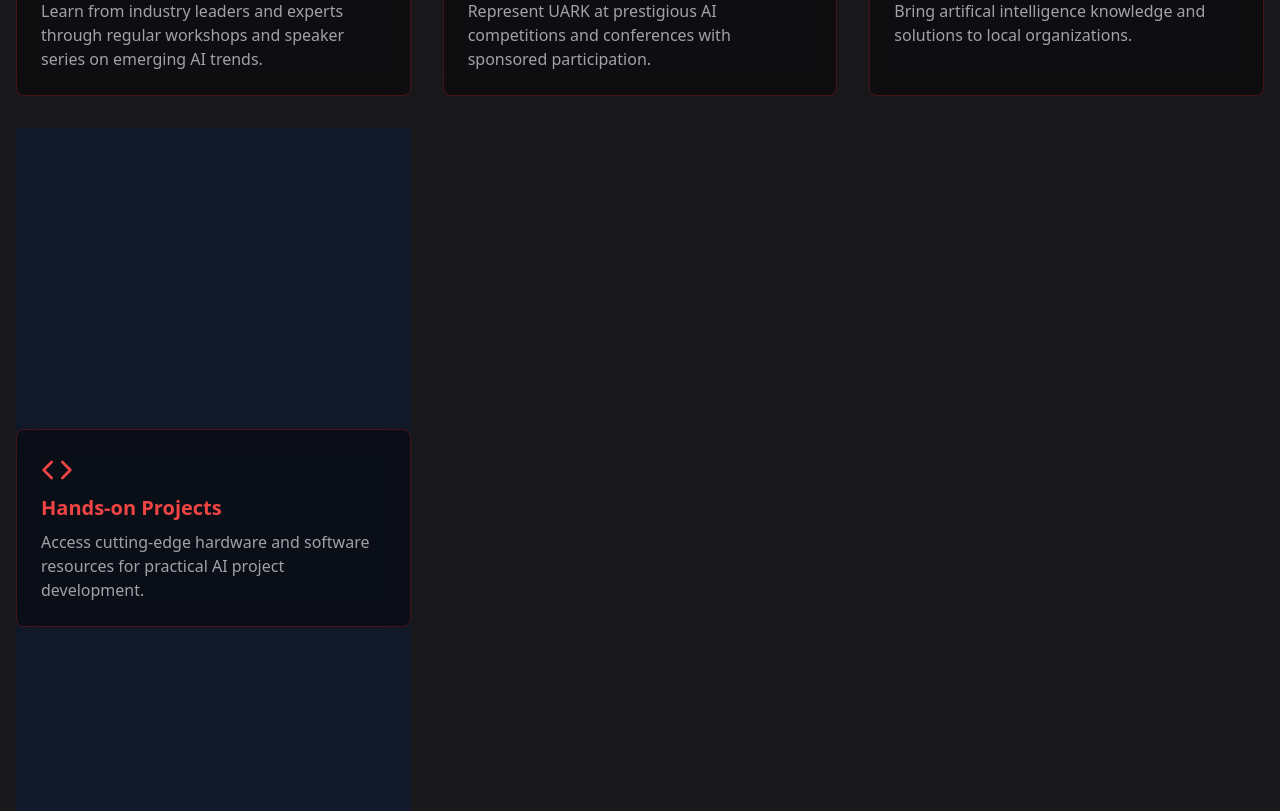
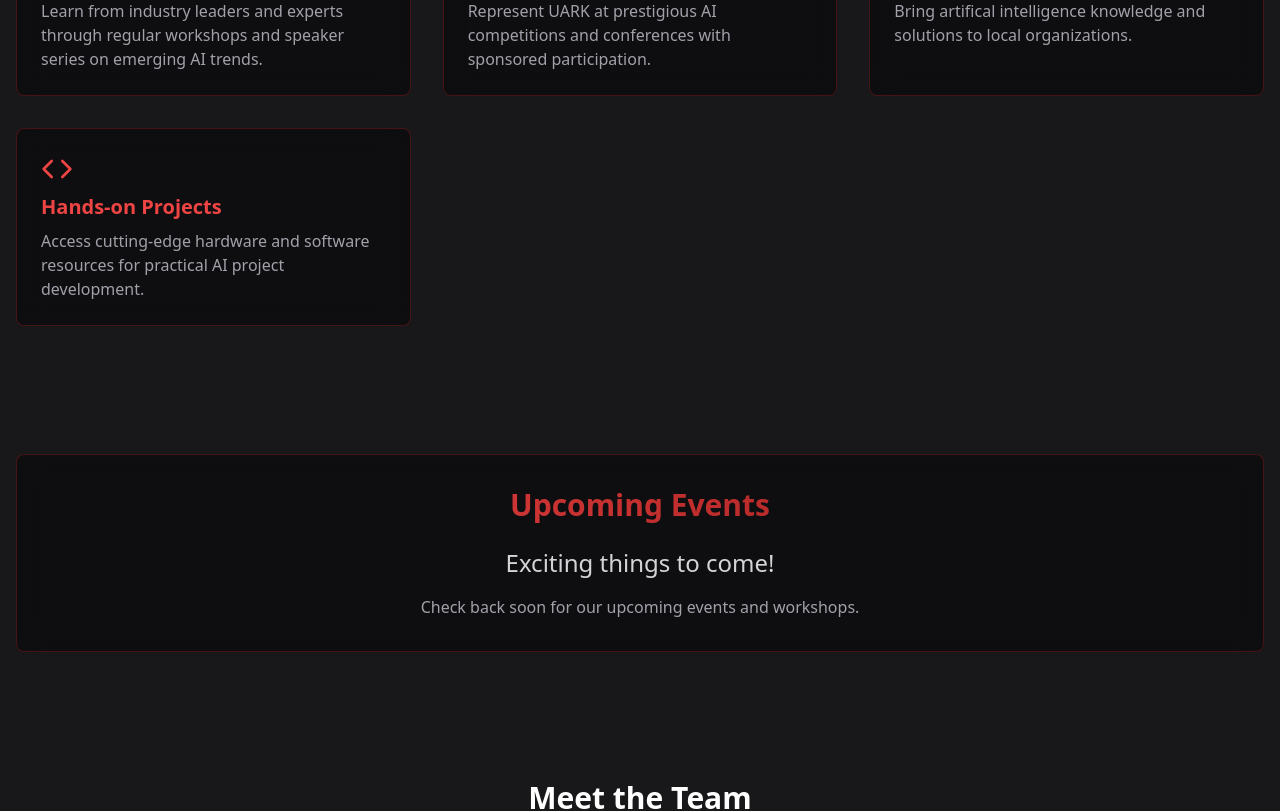
Before and after one commit to srbutler1/ai-foundry, a React (Vite) app: page / in a window 1280 px wide. Shown: the part 1180-1991 px from the top of the page. Built offline with nearby package versions, Linux system fonts and the light colour scheme.

Commit message:
changed back

```diff
--- a/src/App.jsx
+++ b/src/App.jsx
@@ -86,16 +86,12 @@ function App() {
                 Bring artifical intelligence knowledge and solutions to local organizations.
               </p>
             </div>
-            <div className="flex items-center justify-center h-screen bg-gray-900">
-              <div className="bg-black/40 border border-red-900/50 backdrop-blur-md
-                              hover:border-red-500/50 transition-all duration-300
-                              p-6 rounded-lg">
-                <Code className="h-8 w-8 text-red-500 mb-2" />
-                <h3 className="text-xl font-bold text-red-500 mb-2">Hands-on Projects</h3>
-                <p className="text-zinc-400">
-                  Access cutting-edge hardware and software resources for practical AI project development.
-                </p>
-              </div>
+            <div className="bg-black/40 border border-red-900/50 backdrop-blur-md hover:border-red-500/50 transition-all duration-300 p-6 rounded-lg">
+              <Code className="h-8 w-8 text-red-500 mb-2" />
+              <h3 className="text-xl font-bold text-red-500 mb-2">Hands-on Projects</h3>
+              <p className="text-zinc-400">
+                Access cutting-edge hardware and software resources for practical AI project development.
+              </p>
             </div>
           </div>
         </div>
```
